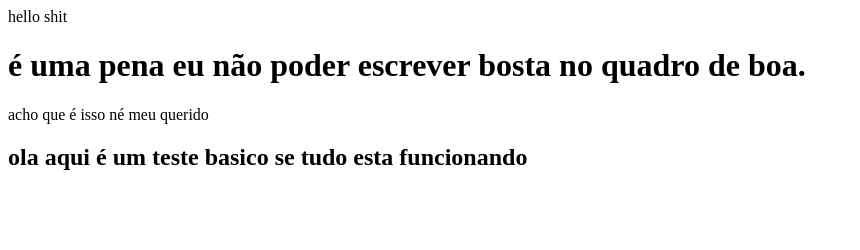
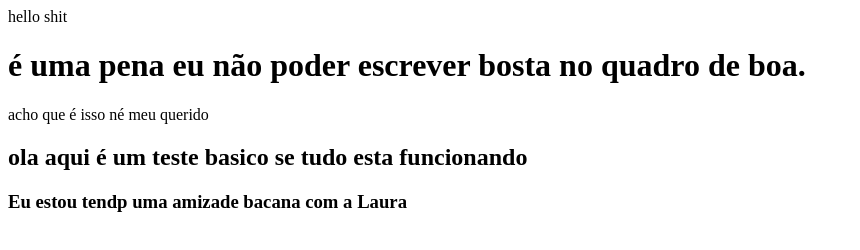
Before and after one commit to eubruno92/semi, a plain HTML site: page htdocs/index.html in a window 1280 px wide. Shown: the whole page, without its empty margins (0-860 px from the left). Drawn offline with Linux system fonts and the light colour scheme.

Commit message:
commit 2

```diff
--- a/htdocs/index.html
+++ b/htdocs/index.html
@@ -13,5 +13,6 @@
 
 
     <h2>ola aqui é um teste basico se tudo esta funcionando</h2>
+    <h3>Eu estou tendp uma amizade bacana com a Laura</h3>
 </body>
 </html>
```
